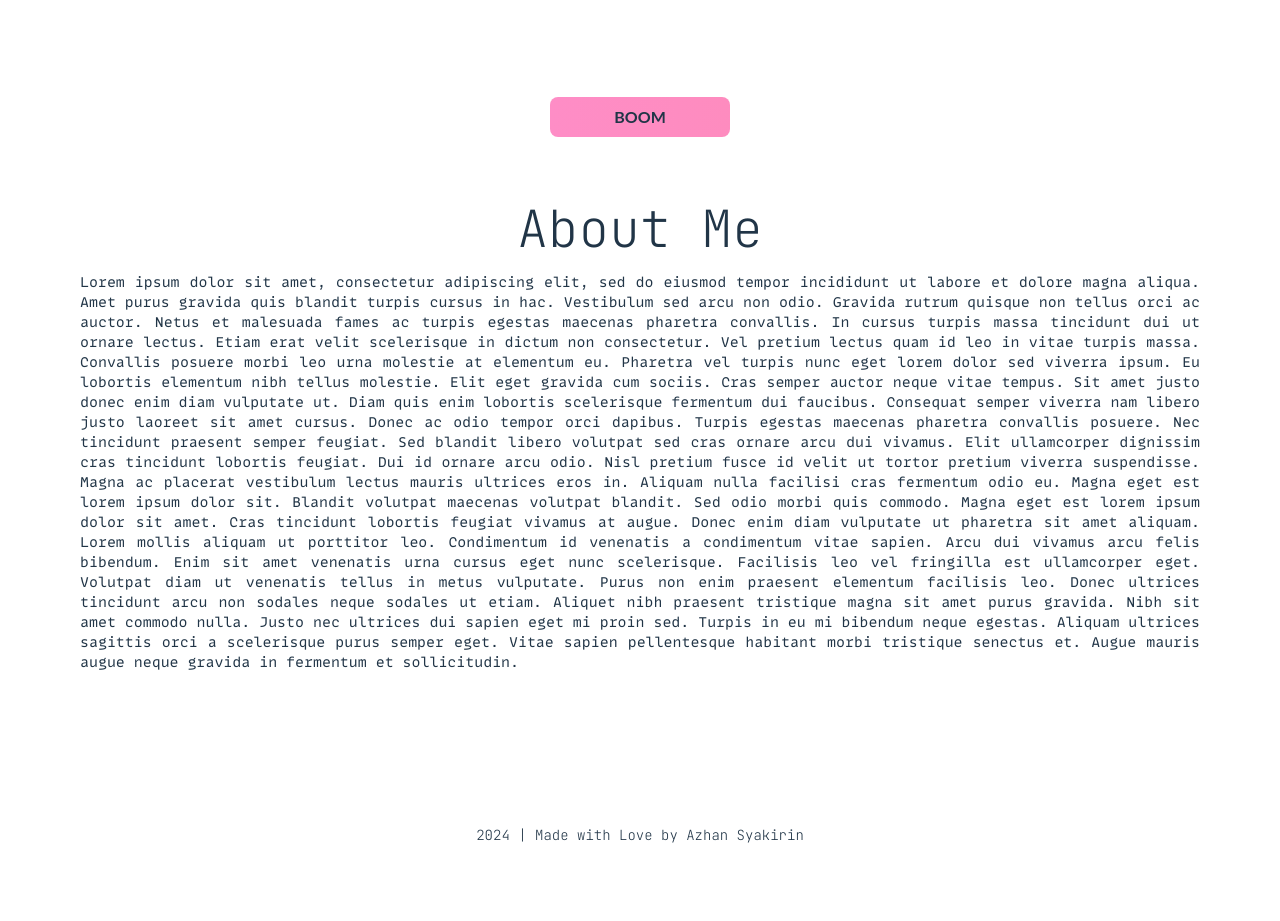
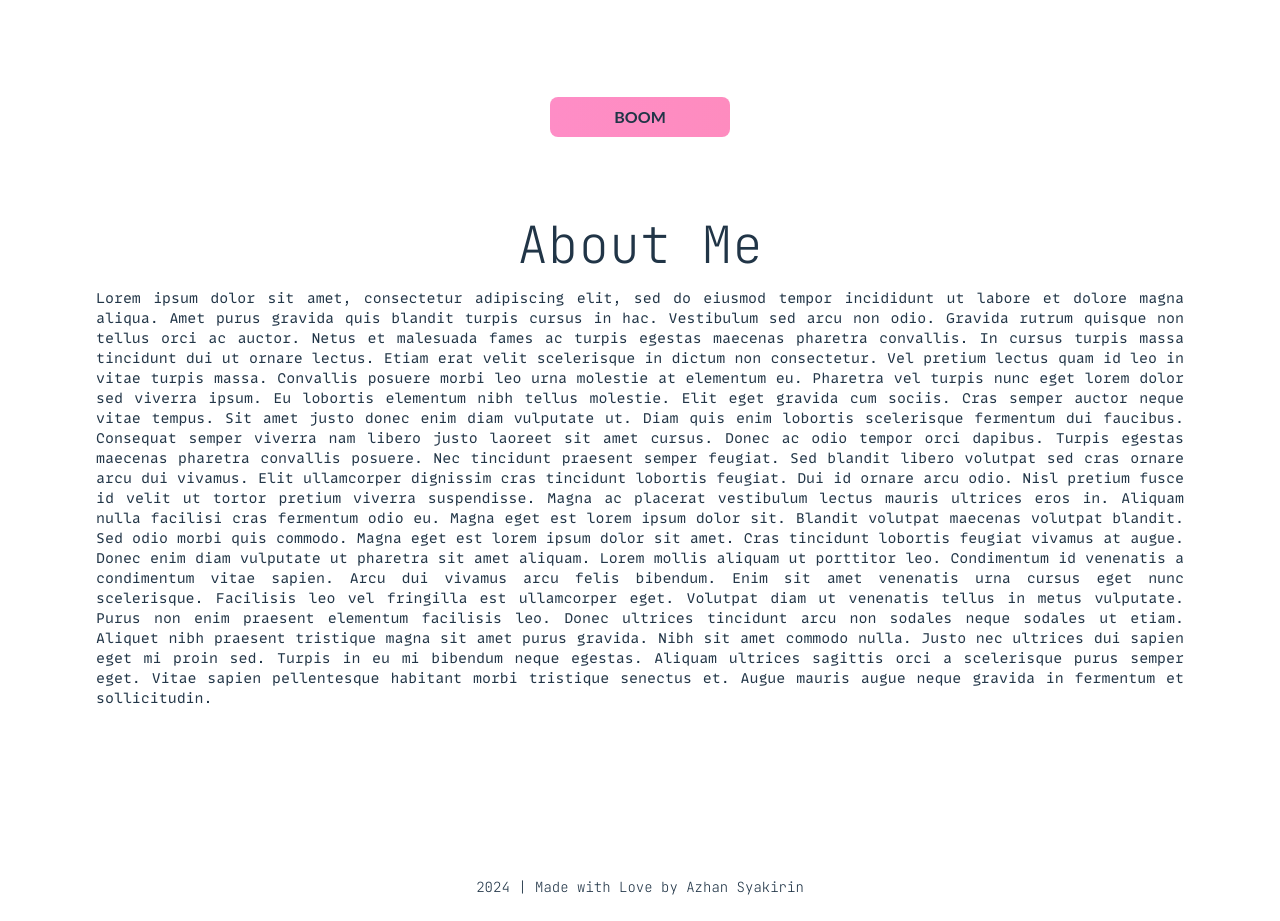
Before and after one commit to azhansyakirin/portfolio, a React (Vite) app: page / in a window 1280 px wide. Shown: the part 680-1601 px from the top of the page. Before the commit the page ends 1549 px from the top, so only its background shows below. Built offline with nearby package versions, Linux system fonts and the light colour scheme; a web font is replaced by a local one.

Commit message:
change section padding to 5rem

```diff
--- a/src/index.css
+++ b/src/index.css
@@ -112,5 +112,5 @@ button:focus-visible {
 }
 
 section {
-  padding: 4rem;
+  padding: 5rem;
 }
```
